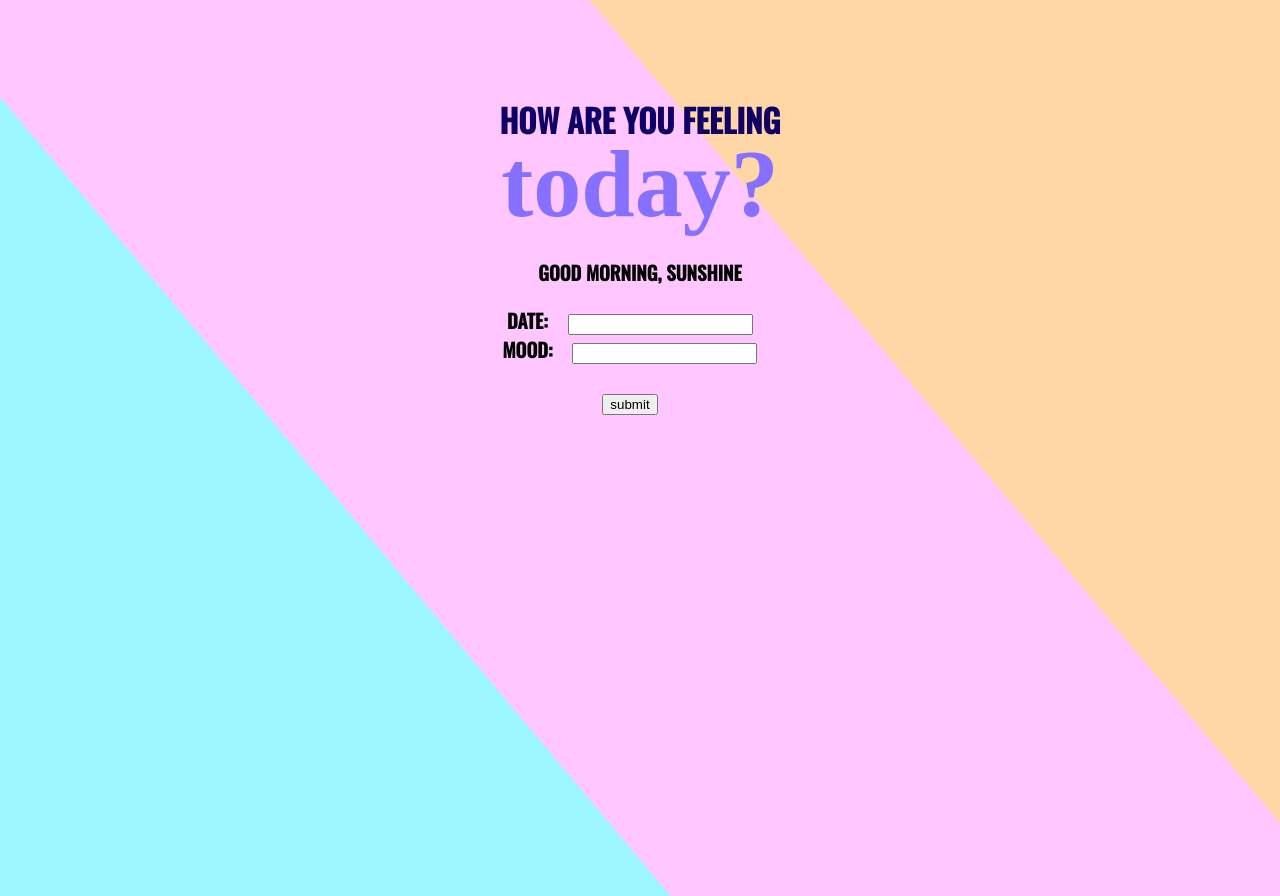
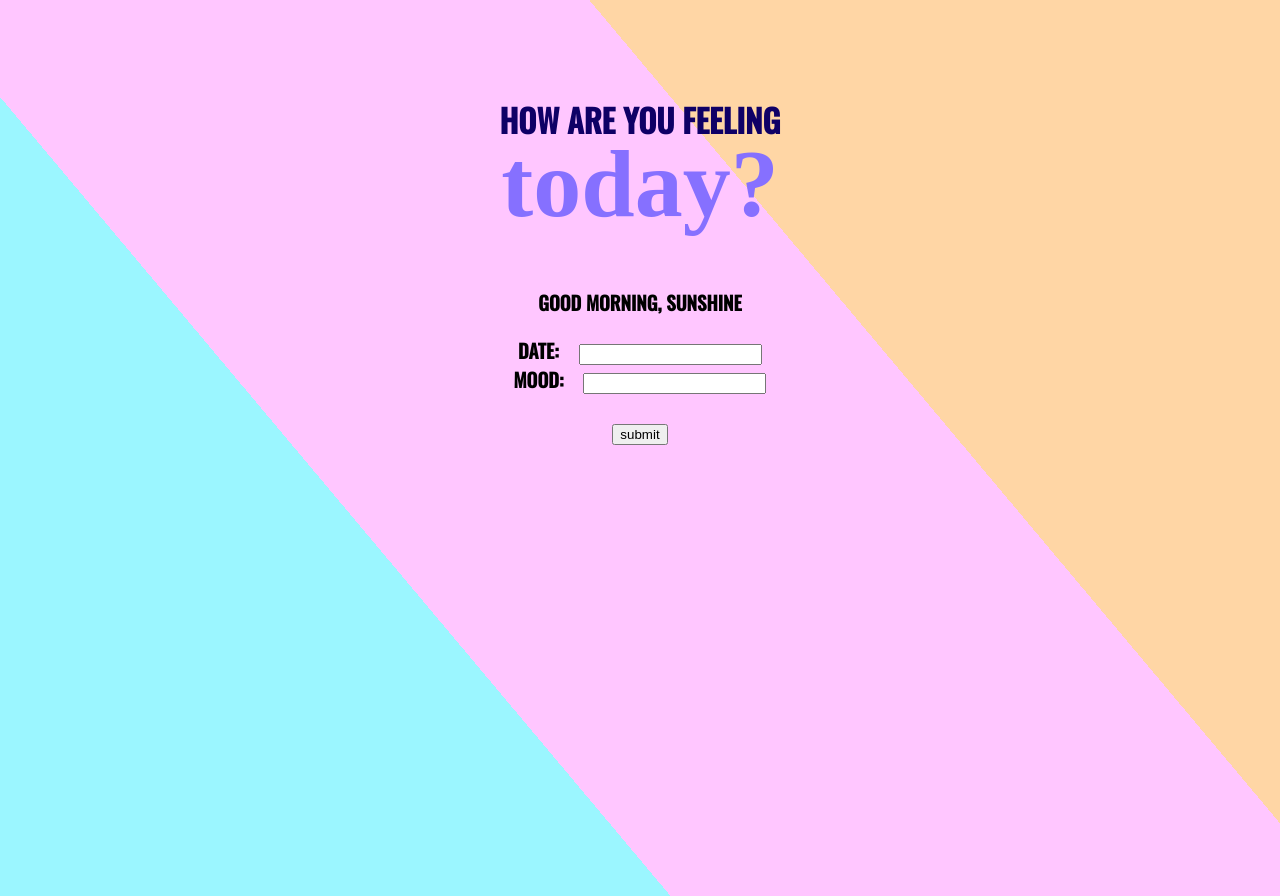
Before and after one commit to katarzyna-kw/daily-check, a React (Create React App) app: page / in a window 1280 px wide. Built offline with nearby package versions, Linux system fonts and the light colour scheme; a web font is replaced by a local one.

Commit message:
top margin to .wrapper-survey

```diff
--- a/src/App.css
+++ b/src/App.css
@@ -19,19 +19,28 @@
   font-size: 6rem;
   text-transform: lowercase;
   color: #8670FF;
-  /* background-color: papayawhip; */
   margin-top: -15px;
+}
+
+.container-survey {
+  display: flex;
+  flex-direction: column;
+  align-items: center;
+  justify-content: center;
+
 }
 
 .wrapper-survey {
   display: flex;
   flex-direction: column;
   align-items: center;
+  justify-content: center;
+  margin-top: 30px;
 }
 
-.form {
-  padding-right: 20px;
-  text-align: center;
+
+.form input {
+  padding-left: 0;
 }
 
 .label {
--- a/src/components/Survey.js
+++ b/src/components/Survey.js
@@ -3,6 +3,7 @@ import '../App.css';
 function Survey() {
   const goodMorning = 'Good morning, sunshine';
   return (
+    <div class="container-survey">
     <div className="wrapper-survey">
         <p>
         {goodMorning}
@@ -21,6 +22,7 @@ function Survey() {
           <button>submit</button>
         </form>
     </div>
+    </div>
   );
 }
 
```
